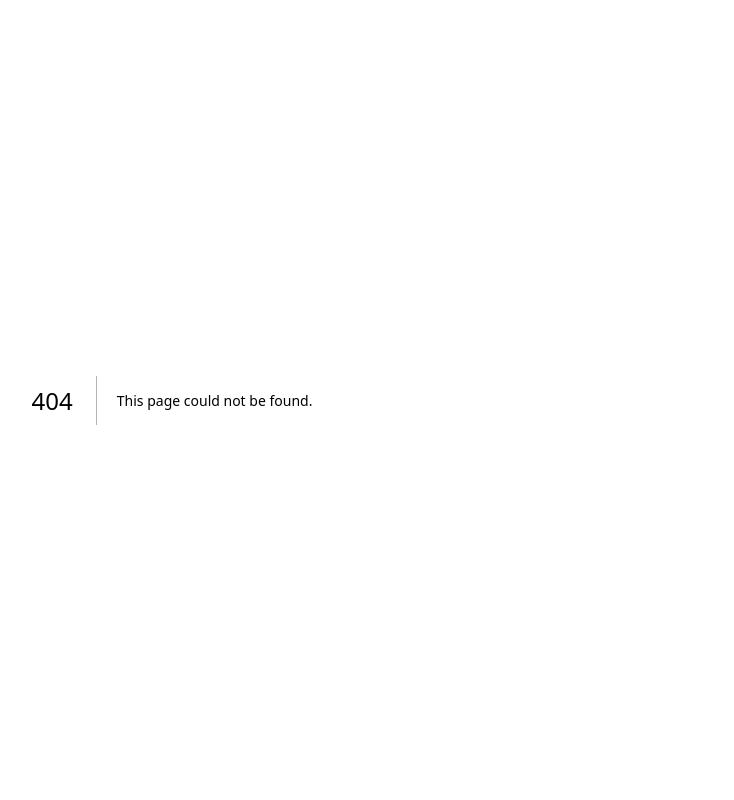
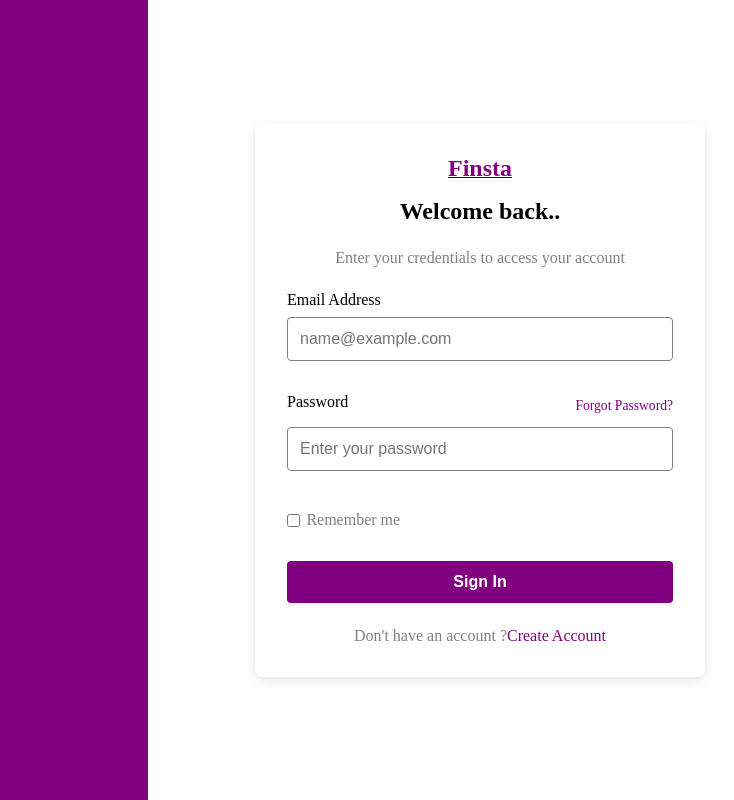
Before and after one commit to varunudata/finsta, a Next.js app: page /login in a window 1280 px wide. Before the commit this address had no page. Shown: the whole page, without its empty margins (468-1202 px from the left). Built offline with nearby package versions, Linux system fonts and the light colour scheme.

Commit message:
first commit

```diff
--- /dev/null
+++ b/app/(auth)/login/page.js
@@ -0,0 +1,47 @@
+"use client"
+
+export default function Login(){
+    return(
+        <div className="auth-page">
+            <div className="auth-background">
+            </div>
+            <div className="auth-container">
+                <div className="auth-card">
+                    <div className="auth-header">
+                        <a href="#"><span className="logo">Finsta</span></a>
+                        <h1 className="auth-title">Welcome back..</h1>
+                        <p className="auth-subtitle">Enter your credentials to access your account</p>
+                    </div>
+                    <form className="auth-form">
+                        <div className="form-group">
+                            <label htmlFor="email" className="form-label">Email Address</label>
+                            <div className="input-wrapper">
+                                <input id="email" type="email" placeholder="name@example.com" className="form-input"/>
+                            </div>
+                        </div>
+                        <div className="form-group">
+                            <div className="password-header">
+                                <label htmlFor="password" className="form-label">Password</label>
+                                <a href="#" className="forgot-password">Forgot Password?</a>
+                            </div>
+                            <div className="input-wrapper">
+                                <input id="password" type="password" placeholder="Enter your password" className="form-input"/>
+                            </div>
+                        </div>
+                        <div className="remember-me">
+                            <label className="checkbox-container">
+                                <input type="checkbox"/>
+                                <span className="checkmark"></span>
+                                Remember me
+                            </label>
+                        </div>
+                        <button type="button" className="auth-button">Sign In</button>
+                    </form>
+                    <div className="auth-footer">
+                        <p>Don't have an account ?<a className="auth-link" href="signup">Create Account</a></p>
+                    </div>
+                </div>
+            </div>
+        </div>
+    )
+}
--- a/app/globals.css
+++ b/app/globals.css
@@ -1,42 +1,165 @@
-:root {
-  --background: #ffffff;
-  --foreground: #171717;
+* {
+  margin: 0;
+  padding: 0;
+  box-sizing: border-box;
 }
 
-@media (prefers-color-scheme: dark) {
-  :root {
-    --background: #0a0a0a;
-    --foreground: #ededed;
-  }
+
+.auth-page {
+  min-height: 100vh;
+  display: flex;
 }
 
-html,
-body {
-  max-width: 100vw;
-  overflow-x: hidden;
+.auth-container {
+  flex: 1;
+  display: flex;
+  align-items: center;
+  justify-content: center;
+  padding: 1.5rem;
 }
 
-body {
-  color: var(--foreground);
-  background: var(--background);
-  font-family: Arial, Helvetica, sans-serif;
-  -webkit-font-smoothing: antialiased;
-  -moz-osx-font-smoothing: grayscale;
+.auth-background {
+  flex: 1;
+  background-color: purple;
 }
 
-* {
-  box-sizing: border-box;
-  padding: 0;
-  margin: 0;
+/* @media (min-width: 1024px) {
+  .auth-background {
+    display: block;
+  }
+} */
+
+.auth-card {
+  background-color: #ffffff;
+  border-radius: 0.5rem;
+  box-shadow: rgba(0, 0, 0, 0.1) 0px 4px 12px;
+  width: 100%;
+  max-width: 450px;
+  padding: 2rem;
 }
 
-a {
-  color: inherit;
+.auth-header {
+  text-align: center;
+  margin-bottom: 1.5rem;
+  gap: 1rem;
+  display: flex;
+  flex-direction: column;
+}
+
+.logo {
+  font-size: 1.5rem;
+  font-weight: 700;
+  color: purple;
   text-decoration: none;
 }
 
-@media (prefers-color-scheme: dark) {
-  html {
-    color-scheme: dark;
-  }
+.auth-title {
+  font-size: 1.5rem;
+  font-weight: 700;
+  margin-bottom: 0.5rem;
+  /* color: black; */
 }
+
+.auth-subtitle {
+  color: gray;
+}
+
+.form-group {
+  margin-bottom: 1rem;
+}
+
+.form-row {
+  display: grid;
+  grid-template-columns: 1fr 1fr;
+  gap: 1rem;
+}
+
+.form-label {
+  display: block;
+  margin-bottom: 0.5rem;
+}
+
+.form-input {
+  width: 100%;
+  padding: 0.75rem;
+  border: 1px solid gray;
+  border-radius: 0.25rem;
+  font-size: 1rem;
+}
+
+.password-header {
+  display: flex;
+  justify-content: space-between;
+  align-items: center;
+  margin-bottom: 0.5rem;
+}
+
+.forgot-password {
+  font-size: 0.85rem;
+  color: purple;
+  text-decoration: none;
+}
+
+.forgot-password:hover {
+  text-decoration: underline;
+  cursor: pointer;
+}
+
+.remember-me {
+  margin: 0.5rem 0;
+}
+
+.checkbox-container {
+  display: flex;
+  align-items: center;
+  cursor: pointer;
+  color: gray;
+  user-select: none;
+  gap: 0.2rem;
+}
+
+.auth-button {
+  background-color: purple;
+  color: white;
+  font-weight: 600;
+  padding: 0.75rem 1rem;
+  border: none;
+  border-radius: 0.25rem;
+  font-size: 1rem;
+  cursor: pointer;
+  transition: background-color 300ms;
+  margin-top: 0.5rem;
+}
+
+.auth-form {
+  display: flex;
+  flex-direction: column;
+  gap: 1rem;
+}
+
+.auth-button:hover {
+  background-color: darkgreen;
+}
+
+.auth-footer {
+  margin-top: 1.5rem;
+  text-align: center;
+  font-size: 1rem;
+  color: gray;
+}
+
+.auth-link {
+  color: purple;
+  text-decoration: none;
+  font-weight: 500;
+}
+
+.auth-link:hover {
+  text-decoration: underline;
+}
+
+.password-hint {
+  font-size: 0.75rem;
+  color: gray;
+  margin-top: 0.25rem;
+}
```
Also changed, not shown: app/(auth)/signup/page.js (added, +64 -0 lines).
